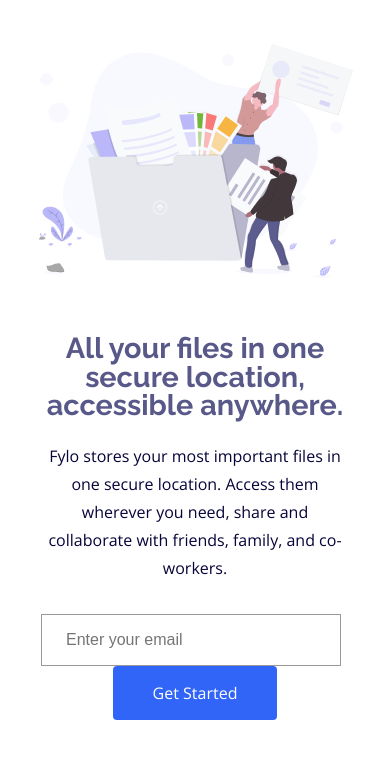
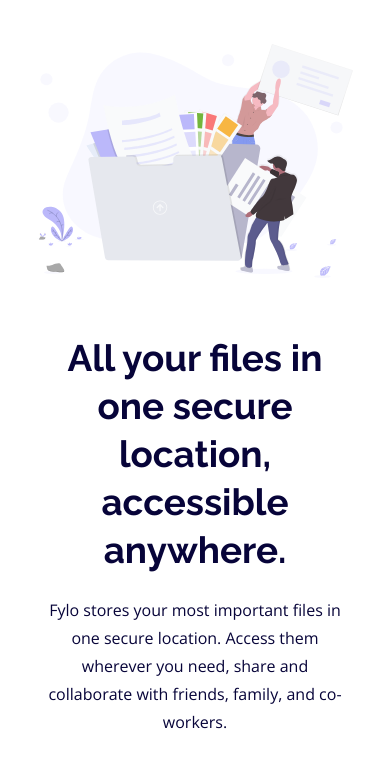
Before and after one commit to clarascopetani/frontendmentor-fylo, a plain HTML site: page index.html in a window 390 px wide. Shown: the part 87-844 px from the top of the page. Drawn offline with nearby package versions, Linux system fonts and the light colour scheme.

Commit message:
responsive ok

```diff
--- a/style/style.css
+++ b/style/style.css
@@ -76,12 +76,16 @@ SECTION HERO
 ------------------------ */
 #mainHero {
   padding: 2rem 0;
+  margin-bottom: 3rem;
   display: grid;
   align-items: center;
 }
 
 #mainHero h1 {
   font-weight: 600;
+  color: var(--primary_blueDark);
+  font-size: var(--textSize-large);
+  line-height: 3rem;
 }
 
 .illustration {
```
